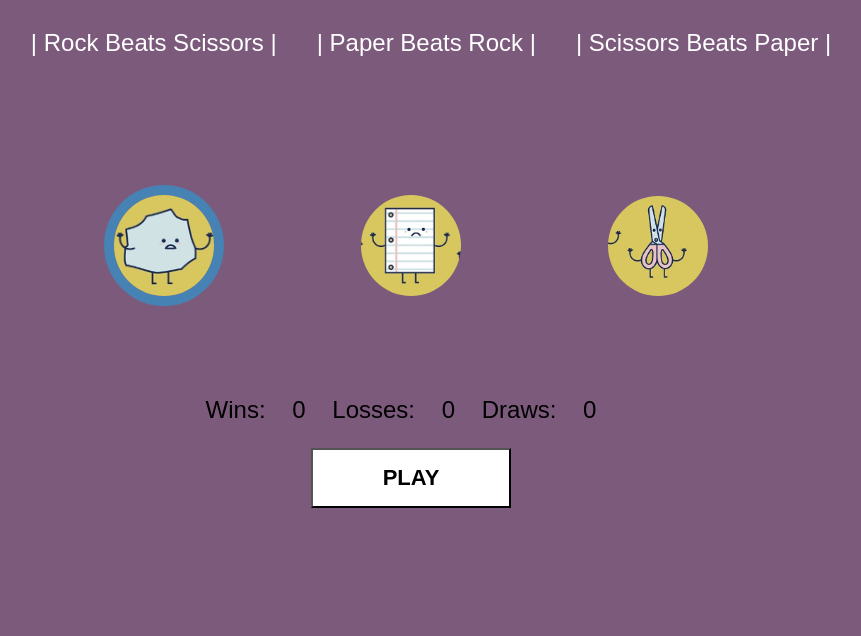
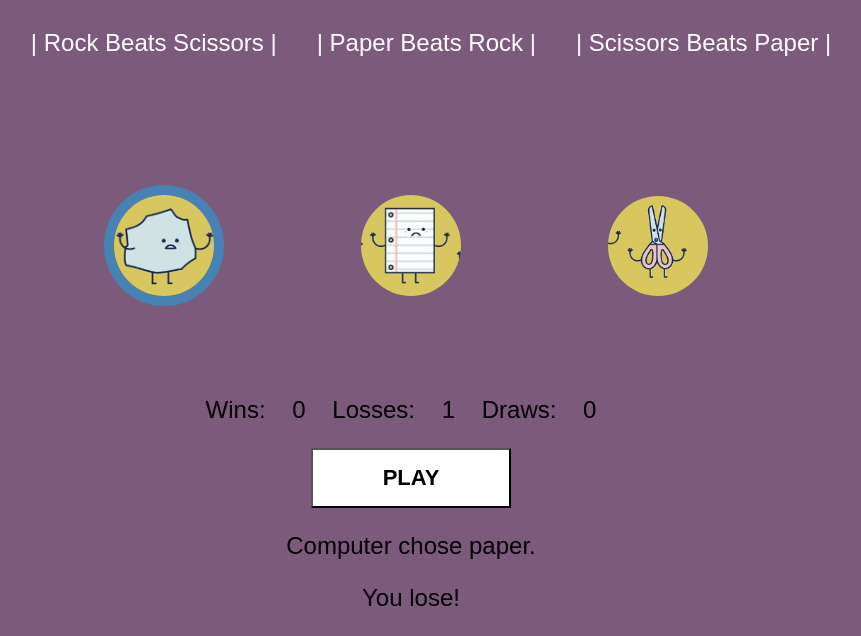
Before and after one commit to devinenoise/rock-paper-scissors, a plain HTML site: page index.html in a window 1280 px wide. Both pictures are taken after a click on the button "PLAY". Shown: the part 212-848 px from the top of the page, without its empty margins (229-1090 px from the left). Before the commit the page ends 800 px from the top, so only its background shows below. Drawn offline with Linux system fonts and the light colour scheme.

Commit message:
it works

```diff
--- a/app.js
+++ b/app.js
@@ -1,8 +1,52 @@
+import { getRandomThrow, checkResult, } from './get-random-throw.js';
+
 const playButton = document.getElementById('play-button');
 const winCount = document.getElementById('win-count');
 const lossCount = document.getElementById('loss-count');
 const drawCount = document.getElementById('draw-count');
-const results = document.getElementById('results');
-const computerThrow = document.getElementById('computer-throw');
+const matchResults = document.getElementById('results');
+const computerThrows = document.getElementById('computer-throw');
+const winOrLose = document.getElementById('win-or-lose');
 
-let playerChoice = document.getElementById('input.value');
+let wins = 0;
+let losses = 0;
+let draws = 0;
+
+playButton.addEventListener('click', () => {
+
+    const userPlays = document.querySelector('input:checked');
+    const userChoice = userPlays.value;
+    const computerPlays = getRandomThrow();
+    const outcome = checkResult(userChoice, computerPlays);
+
+    if (computerPlays === 'rock') {
+        computerThrows.textContent = ('rock.');
+        matchResults.classList.remove('hidden');
+        winOrLose.classList.remove('hidden');
+    } if (computerPlays === 'paper') {
+        computerThrows.textContent = ('paper.');
+        matchResults.classList.remove('hidden');
+        winOrLose.classList.remove('hidden');
+    } if (computerPlays === 'scissors') {
+        computerThrows.textContent = ('scissors.');
+        matchResults.classList.remove('hidden');
+        winOrLose.classList.remove('hidden');
+
+    } if (outcome === 'win') {
+        wins++;
+        winCount.textContent = wins;
+        winOrLose.classList.remove('hidden');
+        matchResults.textContent = 'win!';
+    } else if (outcome === 'lose') {
+        losses++;
+        lossCount.textContent = losses;
+        winOrLose.classList.remove('hidden');
+        matchResults.textContent = 'lose!';
+    } else {
+        draws++;
+        drawCount.textContent = draws;
+        winOrLose.classList.remove('hidden');
+        matchResults.textContent = 'both draw!';
+    }
+
+});
--- a/index.html
+++ b/index.html
@@ -53,8 +53,10 @@
 
         <p><button id="play-button">Play</button></p>
 
-        <p class="win-or-lose">
-            <span>Computer chose:</span><span id="computer-throw"></span><span>You: </span>
+        <p id="win-or-lose">
+            <span>Computer chose </span><span id="computer-throw"></span>
+            <div></div>
+            <span> You </span>
             <span id="results"></span>
         </p>
 
--- a/style.css
+++ b/style.css
@@ -63,4 +63,5 @@ input {
 
 .win-or-lose {
     visibility: hidden;
+    word-spacing: 3;
 }
```
